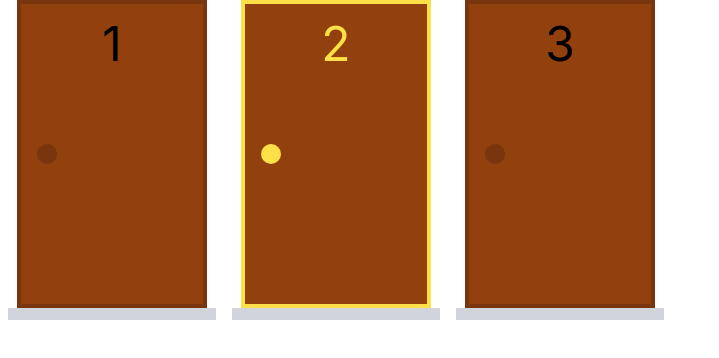
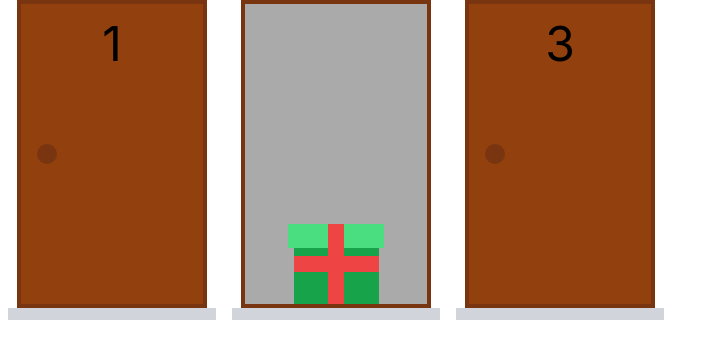
Before and after one commit to jaocordeiro/project_doors, a Next.js app: page / in a window 1280 px wide. Both pictures are taken after a click on the element 270 px from the left and 154 px from the top of the page. Shown: the top 358 px of the page, without its empty margins (0-719 px from the left). Built offline with nearby package versions, Linux system fonts and the light colour scheme.

Commit message:
door integration  with gift and adjustment in css

```diff
--- a/app/page.tsx
+++ b/app/page.tsx
@@ -2,14 +2,20 @@
 import { useState } from "react";
 import Doors from "@/components/Doors";
 import ModelDoor from "@/model/door";
-import { createDoors } from "@/function/doors";
+import { createDoors, updateDoors } from "@/function/doors";
 
 export default function Home() {
   const [doors, setDoors] = useState(createDoors(3, 2));
 
   function renderDoors() {
     return doors.map((door) => {
-      return <Doors key={door.number} value={door} onChange={console.log} />;
+      return (
+        <Doors
+          key={door.number}
+          value={door}
+          onChange={(newDoor) => setDoors(updateDoors(doors, newDoor))}
+        />
+      );
     });
   }
 
--- a/components/Doors/index.tsx
+++ b/components/Doors/index.tsx
@@ -1,4 +1,5 @@
 import ModelDoor from "@/model/door";
+import Gift from "../Gift";
 interface TypeDoor {
   value: ModelDoor;
   onChange: (newDoor: ModelDoor) => void;
@@ -6,8 +7,8 @@ interface TypeDoor {
 export default function Doors(props: TypeDoor) {
   const door = props.value;
   const selectedPort = door && !door.open ? door.selected : "";
-  const toggleSelection = (e) => props.onChange(door.toggleSelection());
-  const open = (e) => {
+  const toggleSelection = () => props.onChange(door.toggleSelection());
+  const open = (e: { stopPropagation: () => void }) => {
     e.stopPropagation();
     props.onChange(door.openDoor());
   };
@@ -34,11 +35,11 @@ export default function Doors(props: TypeDoor) {
       onClick={toggleSelection}
     >
       <div
-        className={`flex w-11/12 grow border-solid border-4 border-amber-900 bg-[#0005]${
+        className={`flex flex-col-reverse w-11/12 grow border-solid border-4 border-amber-900 bg-[#0005]${
           selectedPort ? `border-solid border-4 border-yellow-300` : ""
         }`}
       >
-        {door.open ? false : renderDoor()}
+        {door.close ? renderDoor() : door.haveGift ? <Gift /> : false}
       </div>
       <div className="h-3 w-full bg-gray-300"></div>
     </div>
--- a/components/Gift/index.tsx
+++ b/components/Gift/index.tsx
@@ -4,7 +4,7 @@ export default function Gift() {
       <div className="w-24 h-6 bg-green-400"></div>
       <div className="w-[85px] h-14 bg-green-600"></div>
       <div className="absolute w-4 h-20 bg-red-500"></div>
-      <div className="absolute w-[85px] h-4 bg-red-500 top-10"></div>
+      <div className="absolute w-[85px] h-4 bg-red-500 top-[80%]"></div>
     </div>
   );
 }
--- a/function/doors.ts
+++ b/function/doors.ts
@@ -7,3 +7,18 @@ export function createDoors(qtda: number, selected: number): ModelDoor[] {
     return new ModelDoor(number, haveGift);
   });
 }
+
+export function updateDoors(
+  doors: ModelDoor[],
+  modifiedPort: ModelDoor
+): ModelDoor[] {
+  return doors.map((currentDoor) => {
+    const equalDoor = currentDoor.number === modifiedPort.number;
+
+    if (equalDoor) {
+      return modifiedPort;
+    } else {
+      return modifiedPort.open ? currentDoor : currentDoor.deselect();
+    }
+  });
+}
--- a/model/door.ts
+++ b/model/door.ts
@@ -32,6 +32,10 @@ export default class ModelDoor {
     return this.#open;
   }
 
+  get close() {
+    return !this.open;
+  }
+
   deselect() {
     const selected = false;
     return new ModelDoor(this.number, this.haveGift, selected, this.open);
```
